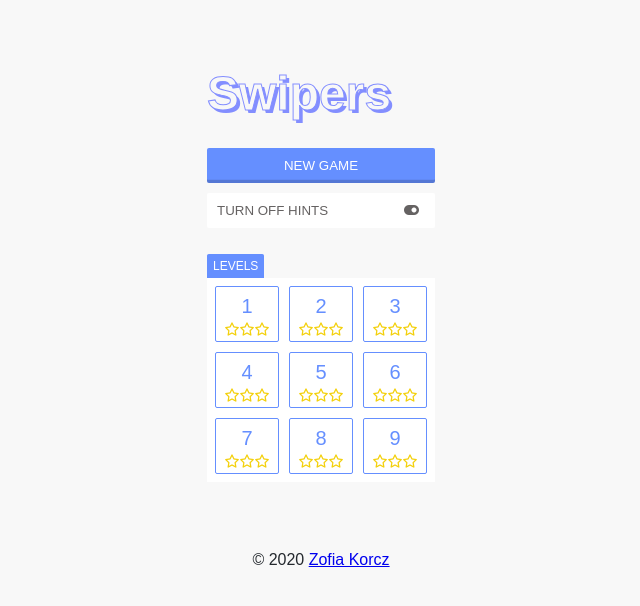
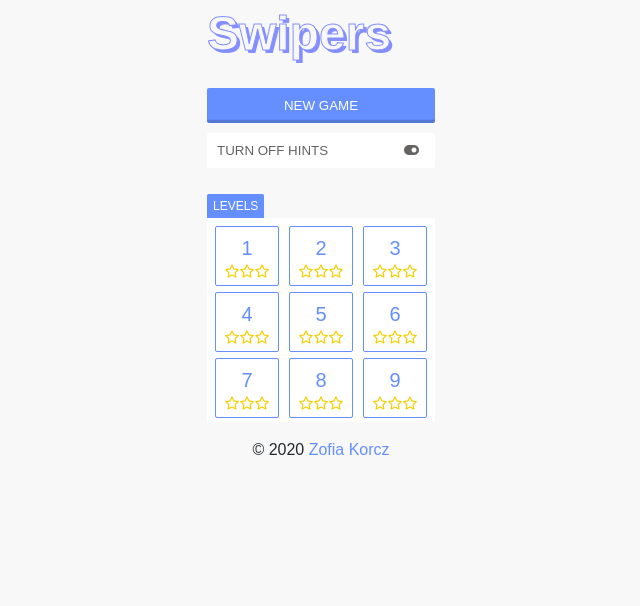
Before and after one commit to Calanthe/swipers, a React (Create React App) app: page / in a window 1280 px wide. Shown: the top 606 px of the page, without its empty margins (319-959 px from the left). Built offline with nearby package versions, Linux system fonts and the light colour scheme.

Commit message:
fixed diagonally move

```diff
--- a/src/index.scss
+++ b/src/index.scss
@@ -666,7 +666,7 @@ p {
 		.menu-overlay {
 			width: 308px;
 			margin: 0 auto;
-			padding: 70px 0 0 0;
+			padding: 10px 0 0 0;
 			font-family: sans-serif;
 		}
 
@@ -680,6 +680,7 @@ p {
 
 		.menu-overlay__content-wrapper {
 			padding: 0 40px;
+		}
 
 		.menu-overlay__button {
 			display: block;
@@ -701,13 +702,17 @@ p {
 				margin-left: 76px;
 			}
 		}
-		}
 
 		.menu-overlay__credits {
 			text-align: center;
-			margin: 70px auto 10px auto;
+			margin: 20px auto 10px auto;
+		}
 
 		.menu-overlay__credits-link {
+			text-decoration: none;
+			color: $secondary-font-color;
+
+			&:hover, &:active, &:focus, &:visited {
 				text-decoration: none;
 				color: $secondary-font-color;
 			}
@@ -721,7 +726,7 @@ p {
 		grid-template-rows: repeat(3, 56px);
 		grid-auto-flow: row;
 		grid-gap: 10px;
-		margin: 50px 0;
+		margin: 50px 0 0 0;
 		padding: 8px;
 		max-width: 212px;
 		background-color: $primary-bg-color;
@@ -744,6 +749,7 @@ p {
 		border: 1px solid $secondary-font-color;
 		border-radius: 0.15em;
 		padding: 4px;
+		height: 60px;
 		background-color: $primary-bg-color;
 		cursor: pointer;
 	}
--- a/src/js/components/Game.tsx
+++ b/src/js/components/Game.tsx
@@ -49,14 +49,27 @@ const mapDispatchToProps = (dispatch) => {
 	};
 };
 
+const IDLE_TIMER = 200;
+let isKeyPressed = false;
+
 class Game extends React.Component<GameProps> {
 	componentDidMount() {
 		document.addEventListener("keydown", (event) => {
-			this.handleKeyPress(event.key);
+			this.handleMove(event.key)
 		});
 	}
 
-	handleKeyPress = (eventKey: string): void => {
+	handleMove = (eventKey: string): void => {
+		if (!isKeyPressed) {
+			this.handleCellsUpdate(eventKey);
+			isKeyPressed = true;
+			window.setTimeout(() => {
+				isKeyPressed = false;
+			}, IDLE_TIMER); //to prevent moving tiles diagonally
+		}
+	};
+
+	handleCellsUpdate = (eventKey: string): void => {
 		const KeyPressMap = {
 			ArrowUp: 1,
 			ArrowRight: 2,
@@ -74,7 +87,6 @@ class Game extends React.Component<GameProps> {
 
 		if (KeyPressMap[eventKey]) {
 			this.props.updateCells(KeyPressMap[eventKey]);
-			//this.props.restartCssClasses();
 		}
 	};
 
@@ -111,19 +123,19 @@ class Game extends React.Component<GameProps> {
 	};
 
 	onSwipeUp = (): void => {
-		this.handleKeyPress('SwipeUp');
+		this.handleMove('SwipeUp');
 	};
 
 	onSwipeDown = (): void => {
-		this.handleKeyPress('SwipeDown');
+		this.handleMove('SwipeDown');
 	};
 
 	onSwipeLeft = (): void => {
-		this.handleKeyPress('SwipeLeft');
+		this.handleMove('SwipeLeft');
 	};
 
 	onSwipeRight = (): void => {
-		this.handleKeyPress('SwipeRight');
+		this.handleMove('SwipeRight');
 	};
 
 	onSwipeMove = (position, event) : boolean => {
--- a/src/js/components/MenuOverlay.tsx
+++ b/src/js/components/MenuOverlay.tsx
@@ -77,7 +77,7 @@ const MenuOverlay: React.FunctionComponent<Props> = ({
                     <LevelsDisplay onSetLevel={onSetLevel}/>
                 </div>
                 <p className="menu-overlay__credits">
-                    © 2020 <a href="http://zofiakorcz.pl" className="credits-link" target="_blank" rel="noopener noreferrer">
+                    © 2020 <a href="http://zofiakorcz.pl" className="menu-overlay__credits-link" target="_blank" rel="noopener noreferrer">
                         Zofia Korcz
                     </a>
                 </p>
```
Lines whose indentation alone changed are shown as unchanged.
